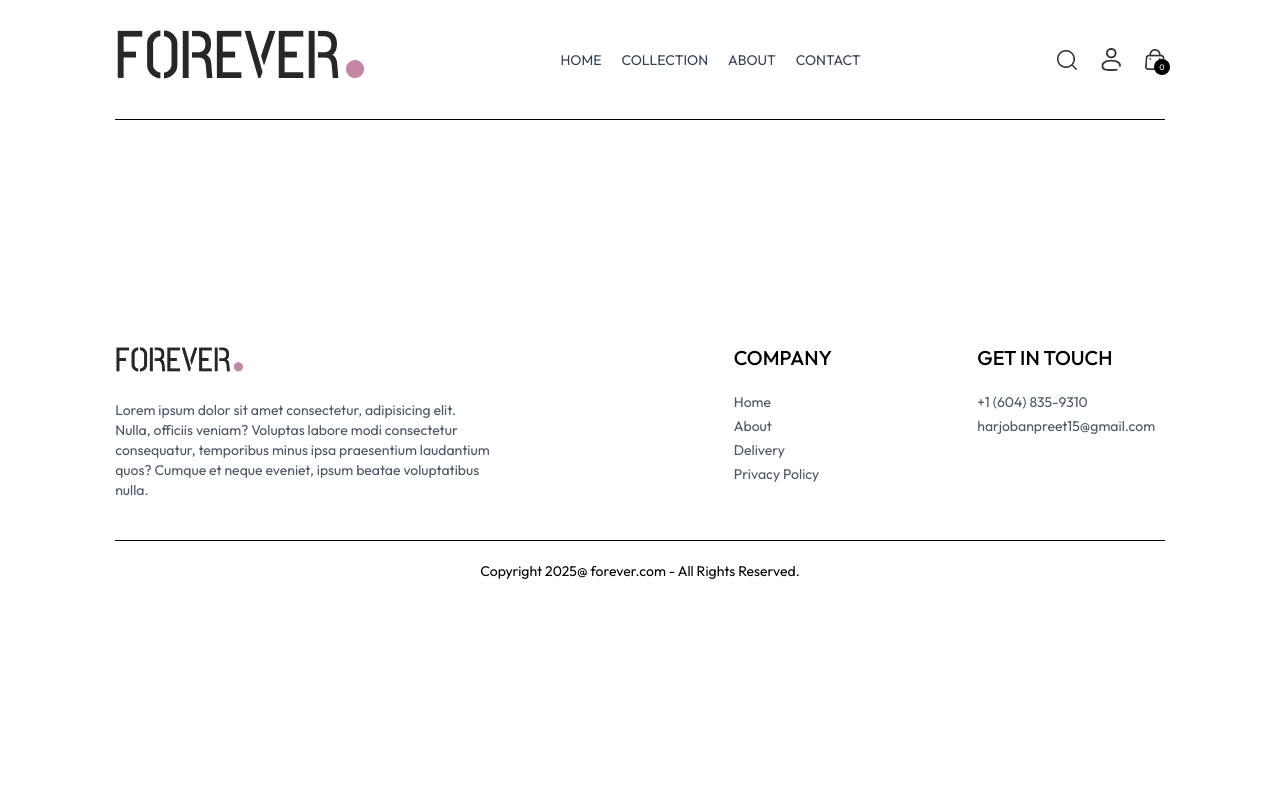
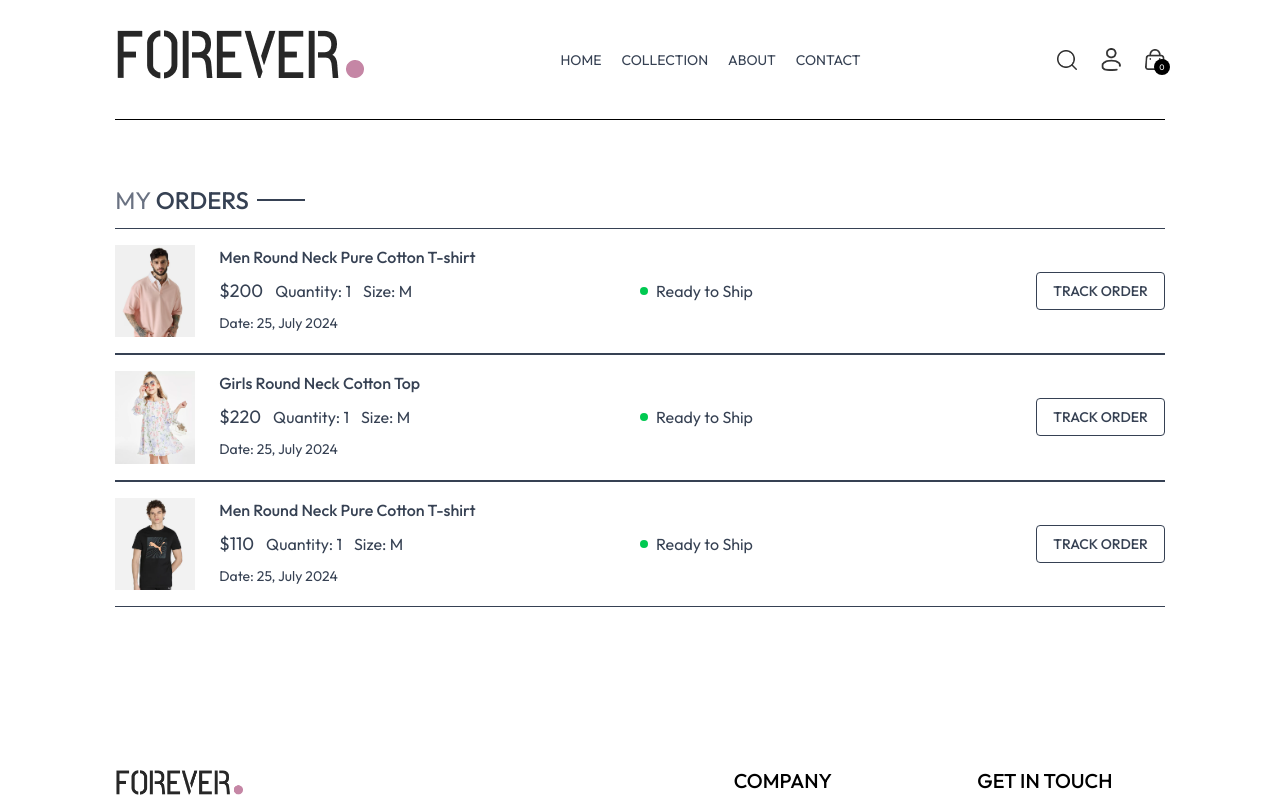
Before and after one commit to HarrySidhu1815/E-Commerce, a React (Vite) app in the folder frontend/: page /orders in a window 1280 px wide. Shown: the top 800 px of the page. Built offline with nearby package versions, Linux system fonts and the light colour scheme.

Commit message:
orders page completed

```diff
--- a/frontend/src/pages/Orders.jsx
+++ b/frontend/src/pages/Orders.jsx
@@ -1,9 +1,45 @@
-import React from 'react'
+import React, { useContext } from 'react'
+import Title from '../components/Title'
+import { ShopContext } from '../context/ShopContext'
 
 const Orders = () => {
+
+  const {products, currency} = useContext(ShopContext)
+
   return (
     <div className='border-t pt-16'>
 
+      <div className='text-2xl'>
+        <Title text1={'MY'} text2={'ORDERS'}/>
+      </div>
+
+      <div>
+      {
+        products.slice(1,4).map((item, index) => (
+          <div key={index} className='py-4 border-t border-b text-gray-700 flex flex-col md:flex-row md:items-center md:justify-between gap-4'>
+            <div className='flex items-start gap-6 text-sm'>
+              <img src={item.image[0]} className='w-16 sm:w-20' />
+              <div>
+                <p className='sm:text-base font-medium'>{item.name}</p>
+                <div className='flex items-center gap-3 mt-2 text-base text-gray-700'>
+                  <p className='text-lg'>{currency}{item.price}</p>
+                  <p>Quantity: 1</p>
+                  <p>Size: M</p>
+                </div>
+                <p className='mt-2'>Date: <span className='text-gray-400'></span>25, July 2024</p>
+              </div>
+            </div>
+            <div className='md:w-1/2 flex justify-between'>
+              <div className='flex items-center gap-2'>
+                <p className='min-w-2 h-2 rounded-full bg-green-500'></p>
+                <p className='text-sm md:text-base'>Ready to Ship</p>
+              </div>
+              <button className='border px-4 py-2 text-sm font-medium rounded-sm'>TRACK ORDER</button>
+            </div>
+          </div>
+        ))
+      }
+      </div>
     </div>
   )
 }
```
